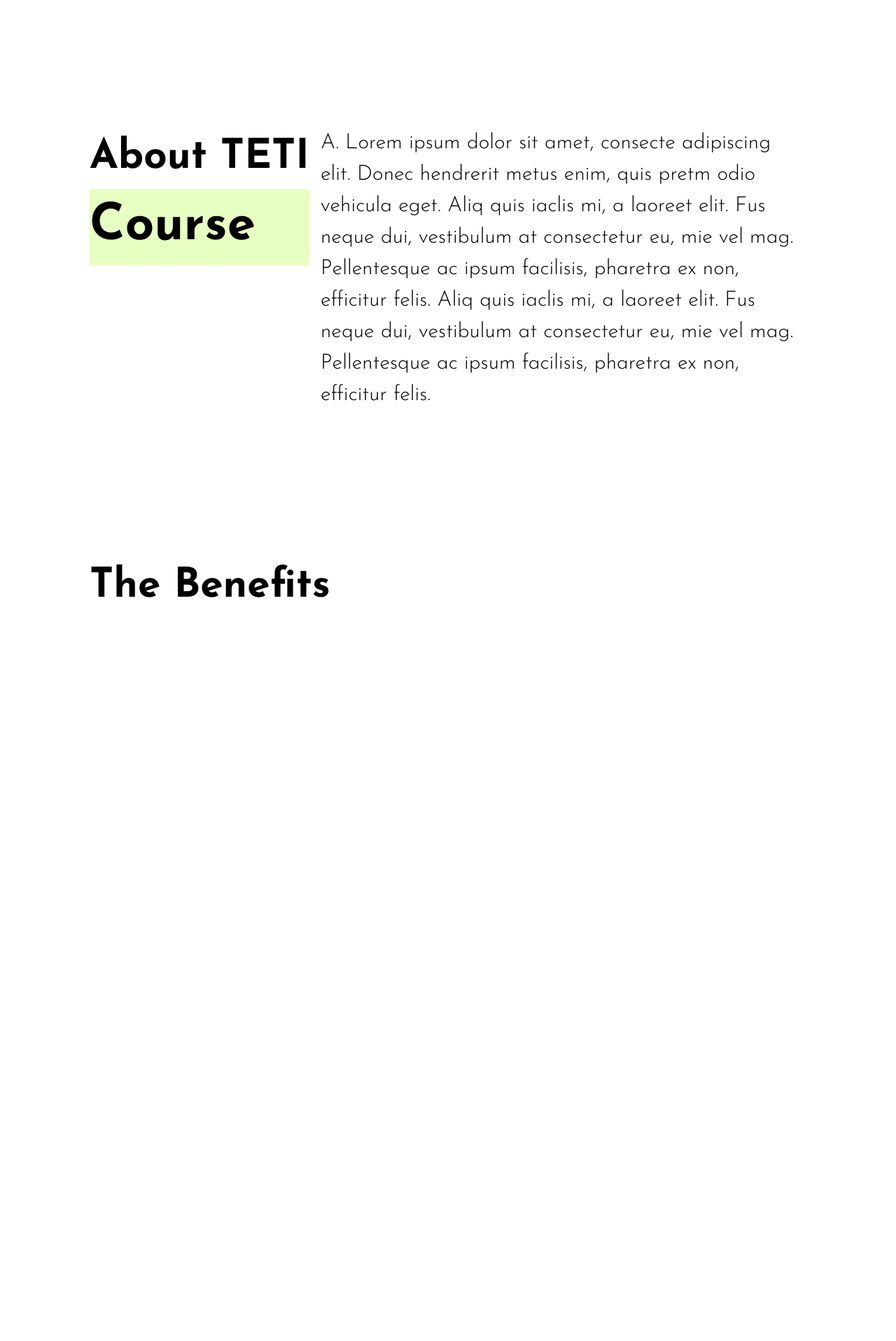
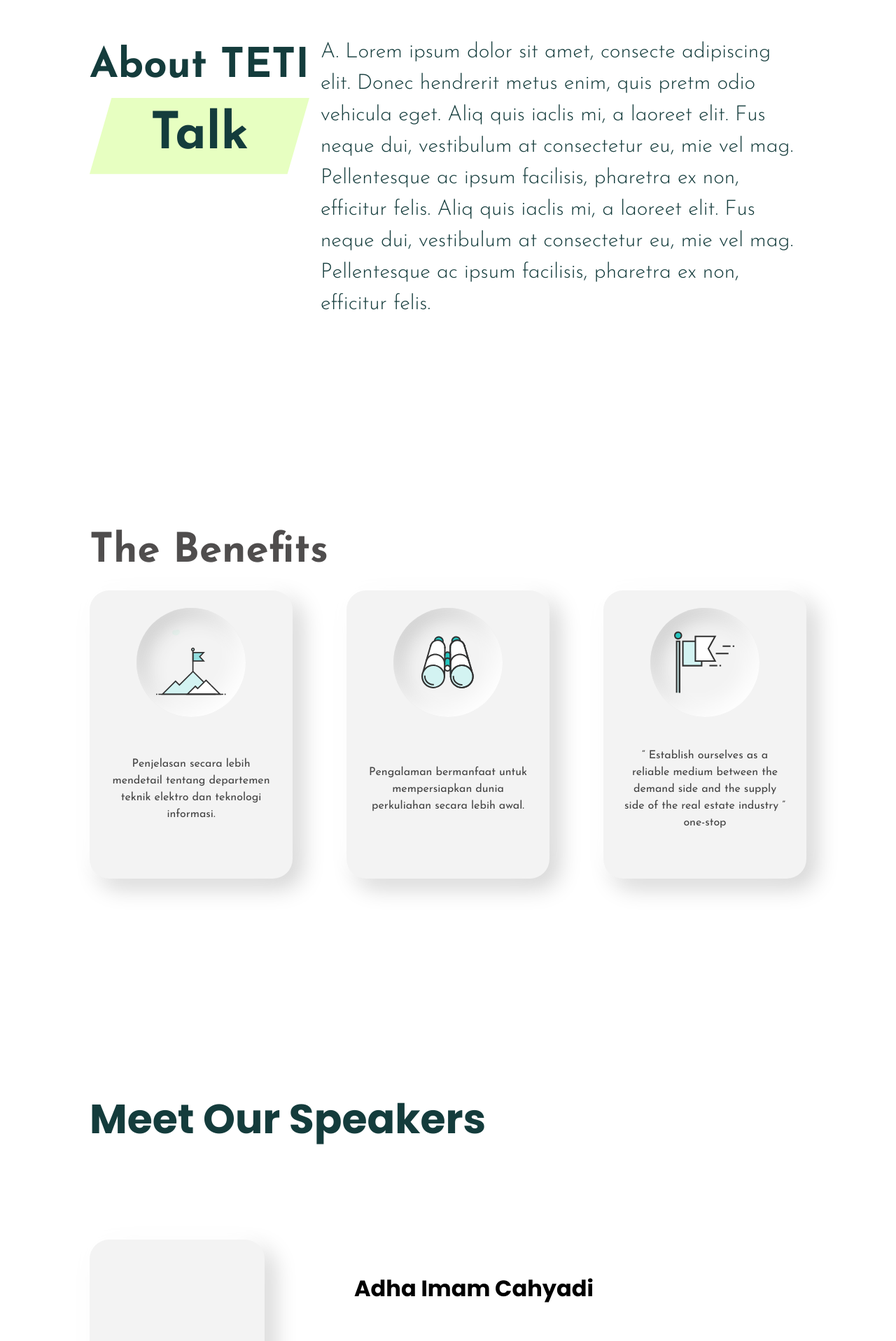
Before and after one commit to aufarhmn/web-open-house, a Next.js app: page /tetitalk in a window 1280 px wide. Shown: the part 493-2410 px from the top of the page at 70% size. Before the commit the page ends 1504 px from the top, so only its background shows below. Built offline with nearby package versions, Linux system fonts and the light colour scheme.

Commit message:
feat: add speakers and benefits to TetiTalk

```diff
--- /dev/null
+++ b/components/TetiTalk/SpeakerCard.js
@@ -0,0 +1,58 @@
+import Image from "next/image";
+
+export const SpeakerCard = (props) => {
+  const benefitsStyle =
+    "bg-[#F3F3F3] rounded-[28px] w-[430px] h-[592px] flex flex-col items-center ";
+  const imgStyle =
+    "w-[100%] h-[100%] flex justify-center items-end rounded-t-[28px]";
+  const shadow = {
+    boxShadow:
+      "-13.1635px -13.1635px 32.9088px #FFFFFF, 13.1635px 13.1635px 32.9088px #D2D2D2",
+  };
+
+  let flexDir = "w-[full] flex my-3 gap-32 justify-between";
+
+  if(props.index % 2 == 1) {
+    flexDir = "w-[full] flex my-3 gap-32 justify-between flex-row";
+  } else {
+    flexDir = "w-[full] flex my-3 gap-32 justify-between flex-row-reverse";
+  }
+
+  return (
+    <div className="w-[80%] mx-auto mb-32">
+      <div className={flexDir}>
+        <div className={benefitsStyle} style={shadow}>
+          <div className={imgStyle}>
+            <Image
+              src={props.photo}
+              alt="advantage1"
+              width={400}
+              height={300}
+            />
+          </div>
+          <div className="h-[35%] w-[80%] flex flex-col justify-center">
+            <p className="font-Josefin text-[26px] text-[#434343] font-bold">
+              {props.name}
+            </p>
+            <p className="font-Josefin text-[26px] text-[#434343]">
+              {props.job}
+            </p>
+          </div>
+        </div>
+        <div className="max-w-[646px] font-Poppins flex flex-col justify-evenly">
+          <h2 className="text-[32px] font-bold">{props.name}</h2>
+          <p className="text-[24.22px] mt-10">{props.desc}</p>
+          <p className="text-[24.22px] mt-10">
+            Best Paper Award, IEEE Indonesian Section, 2015 Best Paper Award,
+            Robotics Society of Taiwan, 2013
+          </p>
+          <div className="flex w-full gap-2">
+            <div className="bg-gray-500 h-[50px] w-full rounded"></div>
+            <div className="bg-gray-500 h-[50px] w-full rounded"></div>
+            <div className="bg-gray-500 h-[50px] w-full rounded"></div>
+          </div>
+        </div>
+      </div>
+    </div>
+  );
+};
--- a/pages/tetitalk.js
+++ b/pages/tetitalk.js
@@ -1,8 +1,33 @@
 import Head from "next/head";
 import NavbarSimplified from "../components/NavbarSimplified";
+import Benefits from "../components/Benefits";
+import { SpeakerCard } from "../components/TetiTalk/SpeakerCard";
+
 
 export default function Tetitalk() {
   //TODO: Benefits Section, Speaker Section, Responsiveness, Footer, Navbar
+
+  const speakers = [
+    {
+      index: 1,
+      name: "Adha Imam Cahyadi",
+      job: "Control for nonlinear dynamical systems, Control for systems with delay, Multi agents control systems, Teleoperation systems",
+      photo: "/vercel.svg",
+    },
+    {
+      index: 2,
+      name: "Adha Imam Cahyadi 2",
+      job: "Control for nonlinear dynamical systems, Control for systems with delay, Multi agents control systems, Teleoperation systems",
+      photo: "/vercel.svg",
+    },
+    {
+      index: 3,
+      name: "Adha Imam Cahyadi 3",
+      job: "Control for nonlinear dynamical systems, Control for systems with delay, Multi agents control systems, Teleoperation systems",
+      photo: "/vercel.svg",
+    },
+  ]
+
   return (
     <>
       <Head>
@@ -10,14 +35,21 @@ export default function Tetitalk() {
       </Head>
       <main>
         <NavbarSimplified />
-        <h1 className="text-[134px] pl-32 font-Josefin font-bold mt-[130px] text-blue-25">
+        <h1 className="text-[134px] font-Josefin font-bold my-[120px] mx-[100px] text-blue-25">
           TETI Talk
         </h1>
 
-        <div className="flex mt-[240px] px-32 font-Josefin justify-between gap-4">
-          <div className="font-bold">
+        <div className="flex px-32 font-Josefin justify-between gap-4 text-green-200">
+          <div className="font-bold text-center">
             <h2 className="text-[58.5px] w-max">About TETI</h2>
-            <h2 className="text-[72.65px] bg-[#E7FFC1]">Course</h2>
+            <h2
+              className="text-[72.65px] bg-[#E7FFC1]"
+              style={{
+                clipPath: "polygon(10% 0%, 100% 0%, 90% 100%, 0% 100%)",
+              }}
+            >
+              Talk
+            </h2>
           </div>
           <p className="max-w-[730px] text-[30px] font-light">
             A. Lorem ipsum dolor sit amet, consecte adipiscing elit. Donec
@@ -30,8 +62,17 @@ export default function Tetitalk() {
           </p>
         </div>
 
-        <div className="p-32 mt-20">
-          <h1 className="text-[58.5px] font-bold font-Josefin">The Benefits</h1>
+        <Benefits />
+
+        <div className="mx-auto w-[80%]">
+          <h1 className="text-[58.5px] font-Poppins font-bold text-green-200 mb-32">
+            Meet Our Speakers
+          </h1>
+        </div>
+        <div className="odd:flex-row-reverse">
+          {speakers.map((speaker) => (
+            <SpeakerCard index={speaker.index} photo={speaker.photo} name={speaker.name} job="Dosen" desc={speaker.job} />
+          ))}
         </div>
       </main>
     </>
```
